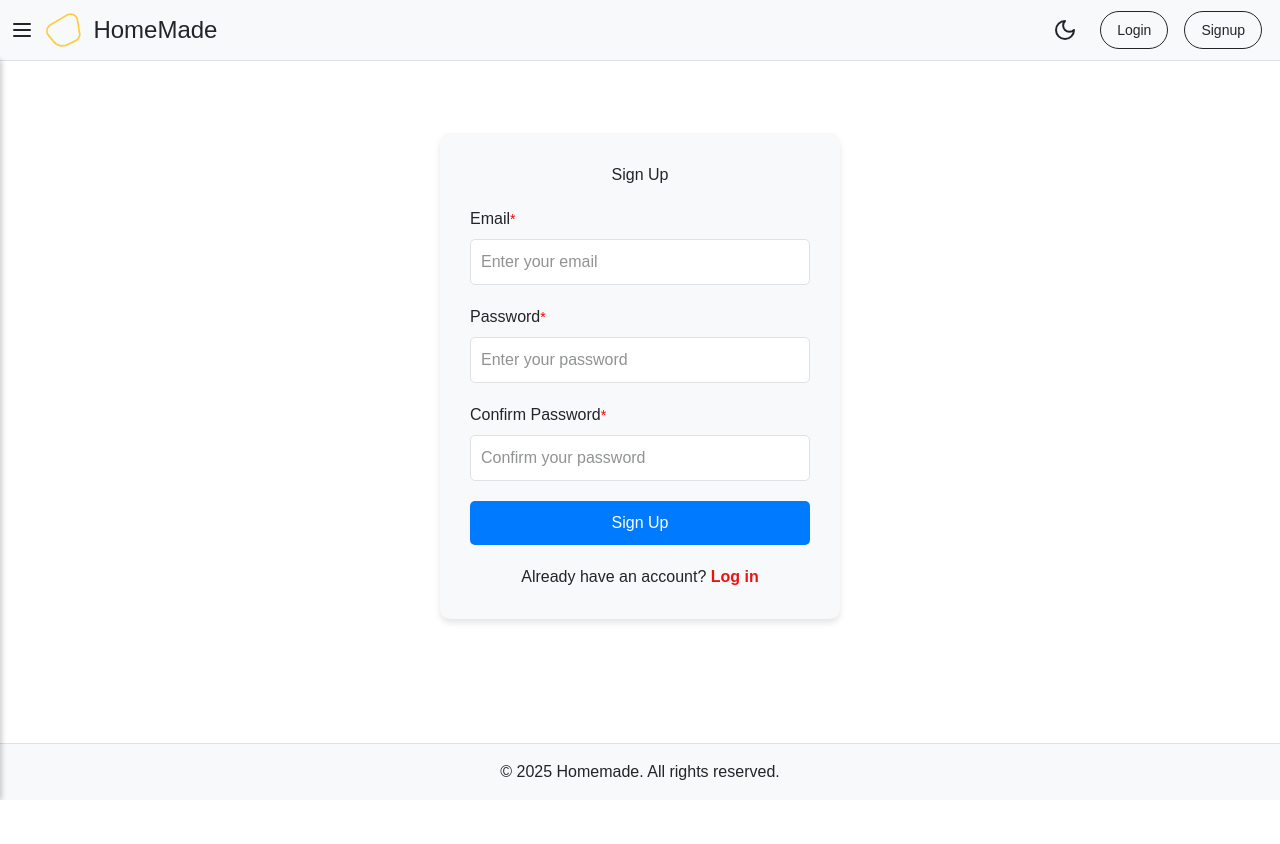
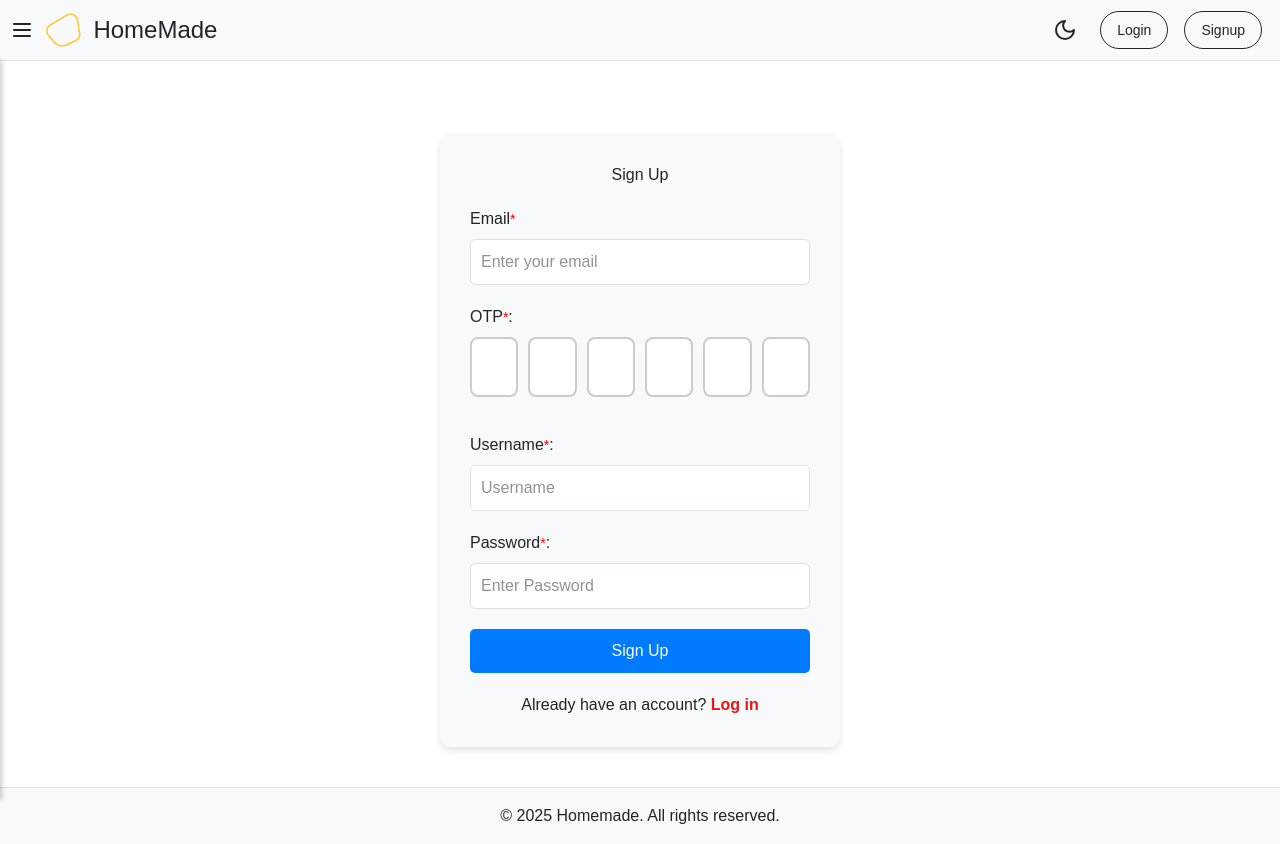
Before and after one commit to harsh-choudhary-nature/homemade, a Next.js app in the folder frontend/: page /signup in a window 1280 px wide. Before the commit the page ends 800 px from the top, so only its background shows below. Built offline with nearby package versions, Linux system fonts and the light colour scheme; no server answers.

Commit message:
Signup frontend level changes

```diff
--- a/frontend/src/app/layout.jsx
+++ b/frontend/src/app/layout.jsx
@@ -17,6 +17,9 @@ const geistMono = Geist_Mono({
 export const metadata = {
   title: "HomeMade",
   description: "An one stop buying and selling spot for all home-made items",
+  icons: {
+    icon: "/img/favicon_io/favicon.ico", // relative to /public
+  },
 };
 
 export default function RootLayout({ children }) {
--- a/frontend/src/app/login/page.jsx
+++ b/frontend/src/app/login/page.jsx
@@ -42,7 +42,7 @@ const LoginPage = () => {
       localStorage.setItem("accessToken", response.data.accessToken);
       localStorage.setItem("refreshToken", response.data.refreshToken);
 
-      router.push("/dashboard");
+      router.replace("/dashboard");
     } catch (err) {
       if (err.response) {
         setError(err.response.data.error || "An error occurred during login.");
--- /dev/null
+++ b/frontend/src/app/signup/Signup.module.css
@@ -0,0 +1,22 @@
+.otpContainer {
+    display: flex;
+    justify-content: space-between;
+    width: 100%;
+    margin-bottom: 1rem;
+    gap: 10px;
+}
+
+.otpContainer input {
+    flex: 1;
+    min-width: 0;
+    text-align: center;
+    font-size: 1.5rem;
+    border-radius: 8px;
+    border: 2px solid #ccc;
+    color: var(--text-color);
+}
+
+.otpContainer input:focus {
+    border-color: var(--link-color);
+    outline: none;
+}
--- a/frontend/src/app/signup/page.jsx
+++ b/frontend/src/app/signup/page.jsx
@@ -1,50 +1,104 @@
 "use client";
 
-import { useState } from "react";
+import { useState, useRef } from "react";
 import Link from "next/link";
-import axios from "axios";
+import { useRouter } from 'next/navigation';
 import LoaderComponent from '@/components/Loader';
+import styles from './Signup.module.css';
 
 const SignupPage = () => {
+  const router = useRouter();
   const URL = process.env.NEXT_PUBLIC_BACKEND_ROOT_URL || "http://localhost:5000";
-  const [formData, setFormData] = useState({
-    email: "",
-    password: "",
-    confirmPassword: "",
-  });
-
+  const [formData, setFormData] = useState({ username: '', email: '', password: '', otp: '' });
+  const [otpSent, setOtpSent] = useState(true);
   const [loading, setLoading] = useState(false);
   const [error, setError] = useState("");
   const [success, setSuccess] = useState("");
+
+  // Create refs for each OTP input
+  const otpRefs = [
+    useRef(null),
+    useRef(null),
+    useRef(null),
+    useRef(null),
+    useRef(null),
+    useRef(null),
+  ];
 
   const handleChange = (e) => {
     const { name, value } = e.target;
     setFormData({ ...formData, [name]: value });
   };
 
+  const handleOtpChange = (e, index) => {
+    const value = e.target.value;
+    const newOtp = formData.otp.split('');
+    newOtp[index] = value;
+    setFormData({ ...formData, otp: newOtp.join('') });
+
+    // Move to the next OTP input if the current input has a value
+    if (value && index < otpRefs.length - 1) {
+      otpRefs[index + 1].current.focus();
+    }
+  };
+
+  const sendOtp = async () => {
+    if (!formData.email.trim()) {
+      setError('Email is required');
+      setSuccess('');
+      return;
+    }
+
+    setLoading(true);
+    setError('');
+    setSuccess('');
+    try {
+      const response = await fetch(`${URL}/api/signup/send-otp`, {
+        method: 'POST',
+        headers: { 'Content-Type': 'application/json' },
+        body: JSON.stringify({ email: formData.email }),
+      });
+
+      const data = await response.json();
+      if (!response.ok) throw new Error(data.message || 'Failed to send OTP');
+      setOtpSent(true);
+      setSuccess(data.message);
+    } catch (error) {
+      setError(error.message);
+    } finally {
+      setLoading(false);
+    }
+  };
+
   const handleSubmit = async (e) => {
     e.preventDefault();
     setError("");
     setSuccess("");
+    const { username, email, password, otp } = formData;
 
-    if (formData.password !== formData.confirmPassword) {
-      setError("Passwords do not match!");
+    if (!username.trim() || !email.trim() || !password.trim() || !otp.trim()) {
+      setError('All fields are required');
       return;
     }
+
+    setLoading(true);
+    setError('');
+    setSuccess('');
     try {
-      setLoading(true);
-      const response = await axios.post(`${URL}/auth/signup`, {
-        email: formData.email,
-        password: formData.password,
+      const response = await fetch(`${URL}/api/signup/register`, {
+        method: 'POST',
+        headers: { 'Content-Type': 'application/json' },
+        body: JSON.stringify(formData),
       });
+
+      const data = await response.json();
+      if (!response.ok) throw new Error(data.message || 'Registration failed');
+      alert('Registration successful! Please log in.');
+      router.replace('/login'); // Redirect to login page after successful registration
+    } catch (error) {
+      setError(error.message);
+    } finally {
       setLoading(false);
-      setSuccess("Signup successful! Please check your email and verify your account!");
-      setFormData({ email: "", password: "", confirmPassword: "" });
-      console.log("Signup response:", response.data);
-    } catch (err) {
-      setLoading(false);
-      setError(err.response?.data?.error || "An error occurred during signup.");
-      console.error("Signup error:", err);
     }
   };
 
@@ -65,35 +119,66 @@ const SignupPage = () => {
             disabled={loading}
           />
         </div>
+        {!otpSent ? (
+          <button onClick={sendOtp} disabled={loading} className="signup-button">
+            {loading ? "Sending OTP..." : "Get OTP"}
+          </button>
+        ) : (
+          <>
             <div className="form-group">
-          <label htmlFor="password">Password<span className="required">*</span></label>
+              <label htmlFor="otp0">
+                OTP<span className="required">*</span>:{" "}
+              </label>
+              <div className={styles.otpContainer}>
+                {[...Array(6)].map((_, index) => (
                   <input
-            type="password"
-            id="password"
-            name="password"
-            value={formData.password}
+                    key={index}
+                    type="text"
+                    name={`otp${index}`}
+                    id={`otp${index}`}
+                    maxLength="1"
+                    value={formData.otp[index] || ""}
+                    onChange={(e) => handleOtpChange(e, index)}
+                    ref={otpRefs[index]} // Assign the ref to each input
+                    required
+                  />
+                ))}
+              </div>
+            </div>
+            <div className="form-group">
+              <label htmlFor="username">
+                Username<span className="required">*</span>:{" "}
+              </label>
+              <input
+                type="text"
+                name="username"
+                id="username"
+                placeholder="Username"
+                value={formData.username}
                 onChange={handleChange}
-            placeholder="Enter your password"
                 required
-            disabled={loading}
               />
             </div>
             <div className="form-group">
-          <label htmlFor="confirmPassword">Confirm Password<span className="required">*</span></label>
+              <label htmlFor="password">
+                Password<span className="required">*</span>:{" "}
+              </label>
               <input
                 type="password"
-            id="confirmPassword"
-            name="confirmPassword"
-            value={formData.confirmPassword}
+                name="password"
+                id="password"
+                placeholder="Enter Password"
+                value={formData.password}
                 onChange={handleChange}
-            placeholder="Confirm your password"
                 required
-            disabled={loading}
               />
             </div>
             <button type="submit" className="signup-button" disabled={loading}>
               {loading ? "Signing Up..." : "Sign Up"}
             </button>
+          </>
+        )}
+
         <p className="login-prompt">
           Already have an account?&nbsp;
           <Link href="/login" style={{ pointerEvents: loading ? "none" : "auto", color: loading ? "gray" : "" }}>
```
Lines whose indentation alone changed are shown as unchanged.
